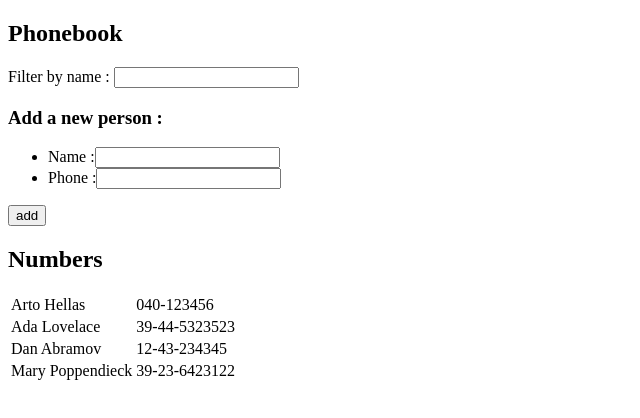
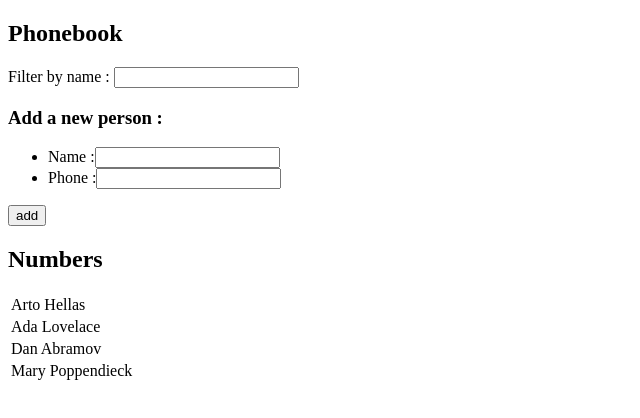
Before and after one commit to Mouarius/fullstackopen-course, a React (Create React App) app in the folder part2/phonebook/: page / in a window 1280 px wide. Shown: the top 418 px of the page, without its empty margins (0-640 px from the left). Built offline with nearby package versions, Linux system fonts and the light colour scheme; data requests are answered from the project's data file.

Commit message:
Get the persons from the server

```diff
--- a/part2/phonebook/src/App.js
+++ b/part2/phonebook/src/App.js
@@ -1,21 +1,24 @@
-import React, { useState } from 'react'
+import React, { useState, useEffect } from 'react'
 import Filter from './components/Filter'
 import Submit from './components/Submit'
 import Numbers from './components/Numbers'
+import axios from 'axios'
 
 
 const App = () => {
   //------    COMPONENT STATES    ------//
-  const [ persons, setPersons ] = useState([
-    { name: 'Arto Hellas', phone: '040-123456' },
-    { name: 'Ada Lovelace', phone: '39-44-5323523' },
-    { name: 'Dan Abramov', phone: '12-43-234345' },
-    { name: 'Mary Poppendieck', phone: '39-23-6423122' }
-  ])
+  const [ persons, setPersons ] = useState([])
   const [ newName, setNewName ] = useState('')
   const [ newPhone, setNewPhone ] = useState('')
   const [ filterValue, setFilterValue ] = useState('')
 
+  useEffect(() => {
+    console.log('Fetching contacts from server...')
+    axios.get("http://localhost:3001/persons").then((response) => {
+      console.log("Successfully retrieved users from server :", response.data)
+      setPersons(response.data)
+    })
+  },[])
 
   //------    EVENT HANDLERS    ------//
   const handleFilterChange = (event) => {
```
